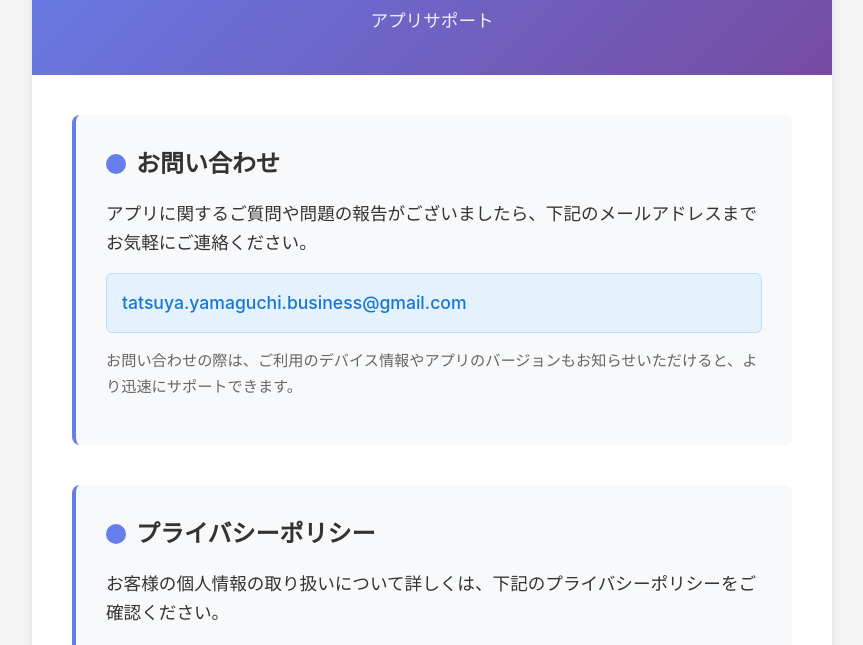
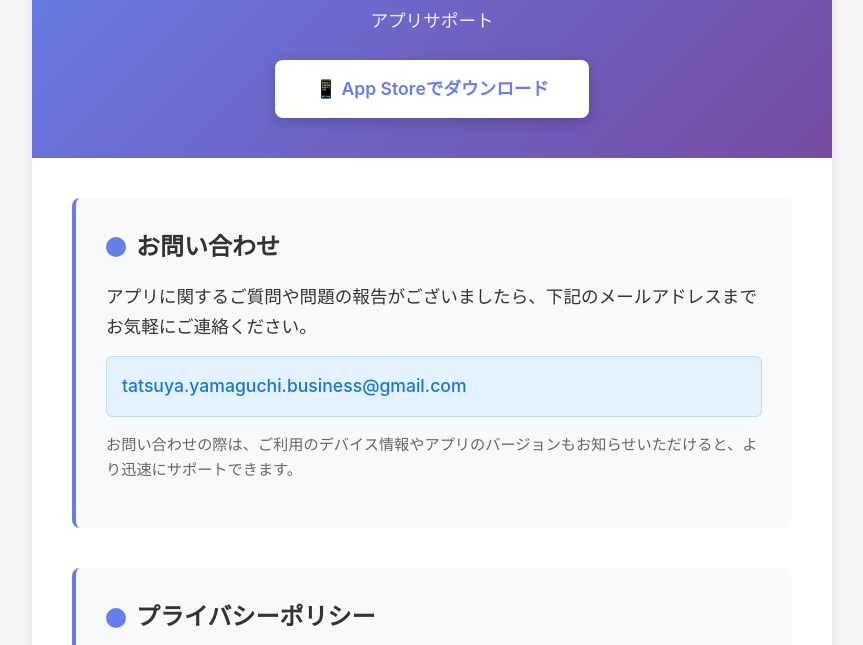
Before and after one commit to yamt0428/SaveCalories.github.io, a plain HTML site: page index.html in a window 1280 px wide. Shown: the part 127-772 px from the top of the page, without its empty margins (208-1071 px from the left). Drawn offline with Linux system fonts and the light colour scheme.

Commit message:
Update index.html

```diff
--- a/index.html
+++ b/index.html
@@ -44,6 +44,25 @@
         .header p {
             font-size: 1.1em;
             opacity: 0.9;
+        }
+
+        .download-button {
+            display: inline-block;
+            margin-top: 25px;
+            padding: 15px 40px;
+            background-color: white;
+            color: #667eea;
+            text-decoration: none;
+            border-radius: 8px;
+            font-weight: 600;
+            font-size: 1.1em;
+            transition: transform 0.2s ease, box-shadow 0.2s ease;
+            box-shadow: 0 4px 15px rgba(0, 0, 0, 0.2);
+        }
+
+        .download-button:hover {
+            transform: translateY(-2px);
+            box-shadow: 0 6px 20px rgba(0, 0, 0, 0.3);
         }
 
         .content {
@@ -159,6 +178,11 @@
             .link-button {
                 text-align: center;
             }
+
+            .download-button {
+                font-size: 1em;
+                padding: 12px 30px;
+            }
         }
     </style>
 </head>
@@ -167,6 +191,7 @@
         <div class="header">
             <h1>SaveCalories</h1>
             <p>アプリサポート</p>
+            <a href="https://apps.apple.com/jp/app/savecalories/id6744693647" class="download-button" target="_blank" rel="noopener noreferrer">📱 App Storeでダウンロード</a>
         </div>
 
         <div class="content">
```
